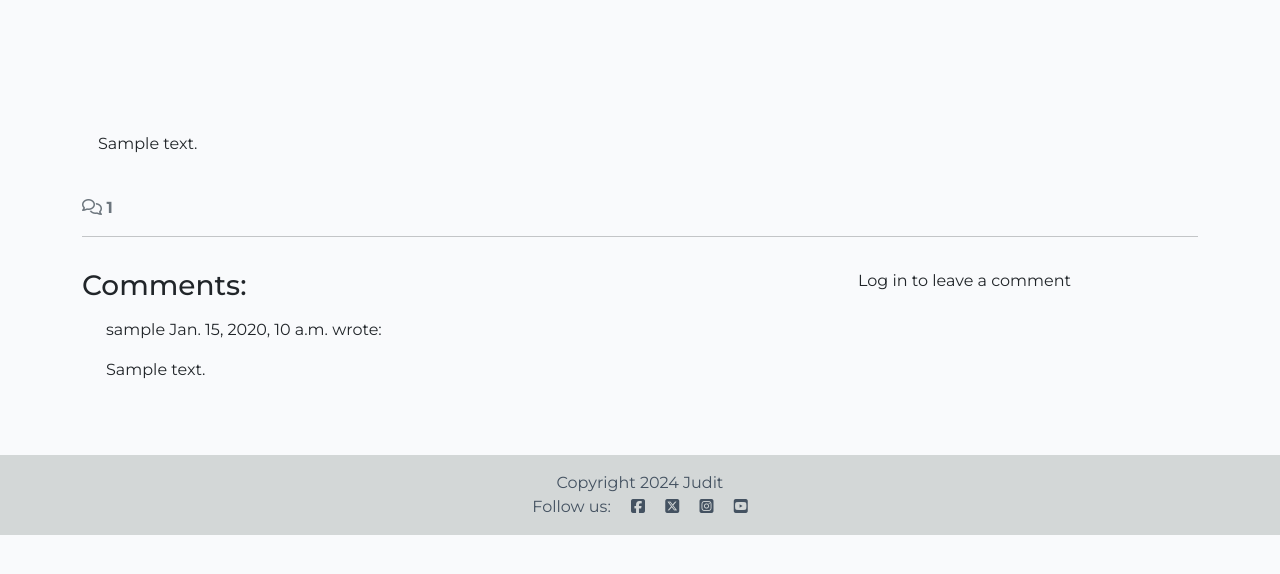
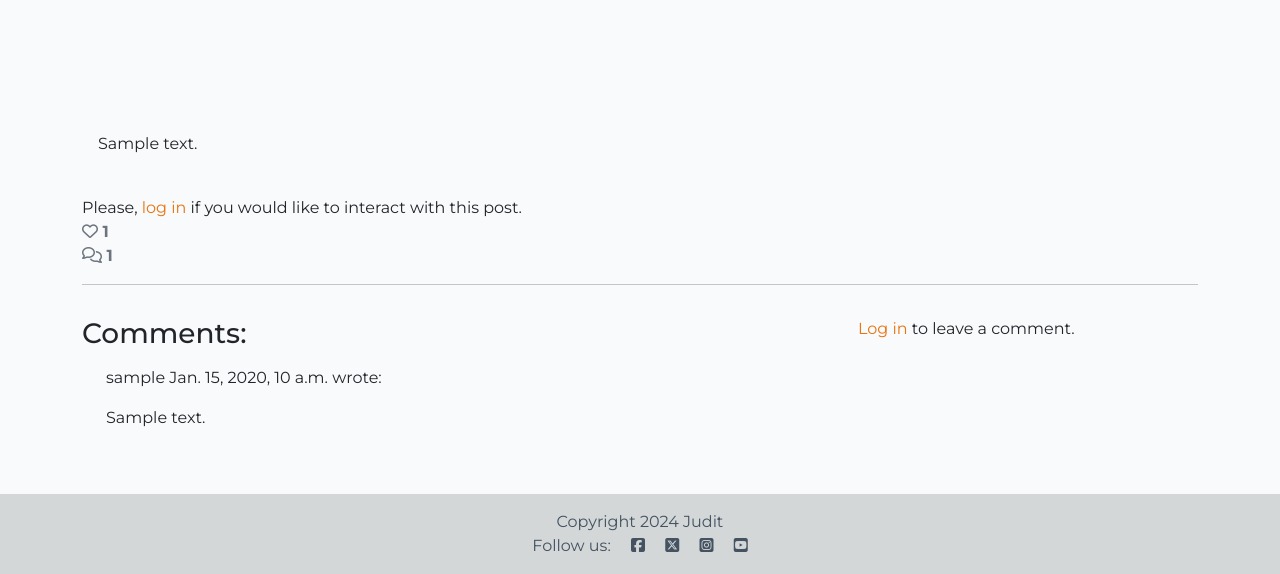
Before and after one commit to Judit3/blog-with-django, a Django app: a page that uses blog/templates/blog/post_detail.html in a window 1280 px wide. Shown: the part 265-839 px from the top of the page. Before the commit the page ends 800 px from the top, so only its background shows below. Run offline with Django 4.2, Linux system fonts and the light colour scheme; tables that the repository leaves empty hold one stand-in row (values such as "Sample post"); some libraries are stand-ins or nearby versions.

Commit message:
add like button to posts

```diff
--- a/blog/models.py
+++ b/blog/models.py
@@ -20,12 +20,17 @@ class Post(models.Model):
     status = models.IntegerField(choices=STATUS, default=0)
     excerpt = models.TextField(blank=True)
     updated_on = models.DateTimeField(auto_now=True)
+    likes = models.ManyToManyField(User, related_name="post_likes", blank=True)
 
     class Meta:
         ordering = ["-created_on"]
 
     def __str__(self):
         return f"{self.title}"
+
+    def number_of_likes(self):
+        return self.likes.count()
+
 
 
 
--- a/blog/templates/blog/post_detail.html
+++ b/blog/templates/blog/post_detail.html
@@ -36,6 +36,37 @@
             </div>
         </div>
     </div>
+
+  <!-- Displaying like button and count -->
+  <div class="row">
+    <div class="col-12">
+      {% if user.is_authenticated %}
+      {% else %}
+      Please, <a href="{% url 'account_login' %}" class="link">log in</a> if you would like to interact with
+      this post.
+      {% endif %}
+      <br>
+      <!-- Like button to change from outlined to solid when liked by user -->
+      <strong>
+        {% if user.is_authenticated %}
+        <form class="d-inline" action="{% url 'post_like' post.slug %}" method="POST">
+          {% csrf_token %}
+          {% if liked %}
+          <button type="submit" name="blogpost_id" value="{{ post.slug }}" class="text-secondary btn-like"><i
+              class="fa-solid fa-heart"></i></button>
+          {% else %}
+          <button type="submit" name="blogpost_id" value="{{ post.slug }}" class="text-secondary btn-like"><i
+              class="fa-regular fa-heart"></i></button>
+          {% endif %}
+        </form>
+        {% else %}
+        <span class="text-secondary btn-like"><i class="fa-regular fa-heart"></i></span>
+        {% endif %}
+        <span class="text-secondary">{{ post.number_of_likes }}</span>
+      </strong>
+    </div>
+  </div>
+
     <!-- Displaying count of comments -->
     <div class="row">
         <div class="col-12">
@@ -98,7 +129,7 @@
               class="btn btn-signup btn-lg">Submit</button>
           </form>
           {% else %}
-          <p>Log in to leave a comment</p>
+          <p><a href="{% url 'account_login' %}" class="link">Log in</a> to leave a comment.</p>
           {% endif %}
         </div>
       </div>
--- a/blog/urls.py
+++ b/blog/urls.py
@@ -1,8 +1,9 @@
 from . import views
-from django.urls import path
+from django.urls import path, include
 
 urlpatterns = [
     path('', views.PostList.as_view(), name='home'),
+    path('like/<slug:slug>/', views.PostLike.as_view(), name='post_like'),
     path('<slug:slug>/', views.post_detail, name='post_detail'),
     path('<slug:slug>/edit_comment/<int:comment_id>', views.comment_edit, name='comment_edit'),
     path('<slug:slug>/delete_comment/<int:comment_id>', views.comment_delete, name='comment_delete'),
--- a/blog/views.py
+++ b/blog/views.py
@@ -1,5 +1,5 @@
 from django.shortcuts import render, get_object_or_404, reverse
-from django.views import generic
+from django.views import generic, View
 from django.contrib import messages
 from django.http import HttpResponseRedirect
 from .models import Post, Comment
@@ -94,3 +94,20 @@ def comment_delete(request, slug, comment_id):
         messages.add_message(request, messages.ERROR, 'You can only delete your own comments!')
 
     return HttpResponseRedirect(reverse('post_detail', args=[slug]))
+
+
+class PostLike(View):
+
+    def post(self, request, slug):
+        post = get_object_or_404(Post, slug=slug)
+
+        if post.likes.filter(id=request.user.id).exists():
+            post.likes.remove(request.user)
+            messages.add_message(
+                request, messages.ERROR, 'You have just unliked this post')
+        else:
+            post.likes.add(request.user)
+            messages.add_message(
+                request, messages.SUCCESS, 'You have liked this post')
+
+        return HttpResponseRedirect(reverse('post_detail', args=[slug]))
--- a/static/css/style.css
+++ b/static/css/style.css
@@ -148,22 +148,9 @@ body {
     text-decoration: none;
 }
 
-.btn-like {
-    color: #e87510;
-    border: none;
-    background: transparent;
-}
-
 .btn-delete {
     color: #fff;
     background: #e87510;
-}
-
-.btn-like:hover,
-.btn-like:active {
-    color: #e87510;
-    background: transparent;
-    border: none;
 }
 
 .faded {
--- a/templates/account/login.html
+++ b/templates/account/login.html
@@ -12,7 +12,7 @@
         <div class="col-md-8 mt-3 offset-md-2">
             <h3>{% trans "Sign In" %}</h3>
 
-            <p>{% blocktrans %}Welcome back to the code|star blog. To leave a comment or like a post, please log in. If
+            <p>{% blocktrans %}Welcome back to the Bread blog. To leave a comment or like a post, please log in. If
                 you
                 have not created an account yet, then <a class="link" href="{{ signup_url }}">sign up</a>
                 first.{% endblocktrans %}</p>
--- a/templates/account/signup.html
+++ b/templates/account/signup.html
@@ -11,7 +11,7 @@
     <div class="col-md-8 mt-3 offset-md-2">
       <h3>{% trans "Sign Up" %}</h3>
 
-      <p>{% blocktrans %} Welcome to the Mira|tú blog. <br> Already have an account? Then please <a class="link" href="{{ login_url }}">sign in</a>.{% endblocktrans %}</p>
+      <p>{% blocktrans %} Welcome to the Bread blog. <br> Already have an account? Then please <a class="link" href="{{ login_url }}">sign in</a>.{% endblocktrans %}</p>
       </div>
   </div>
   <div class="row">
```
Also changed, not shown: blog/migrations/0008_remove_post_likes.py (deleted), blog/migrations/0009_post_likes.py.
